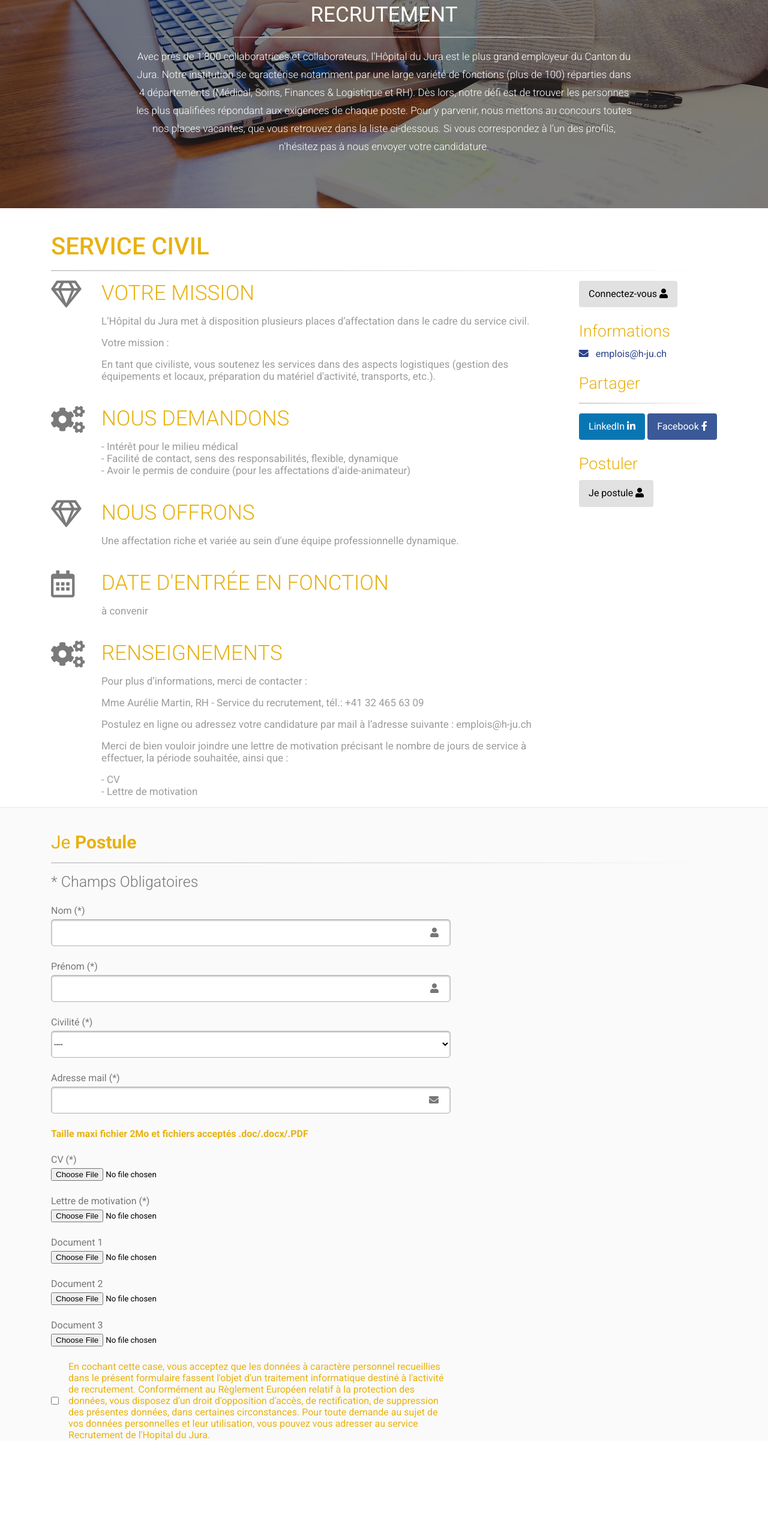
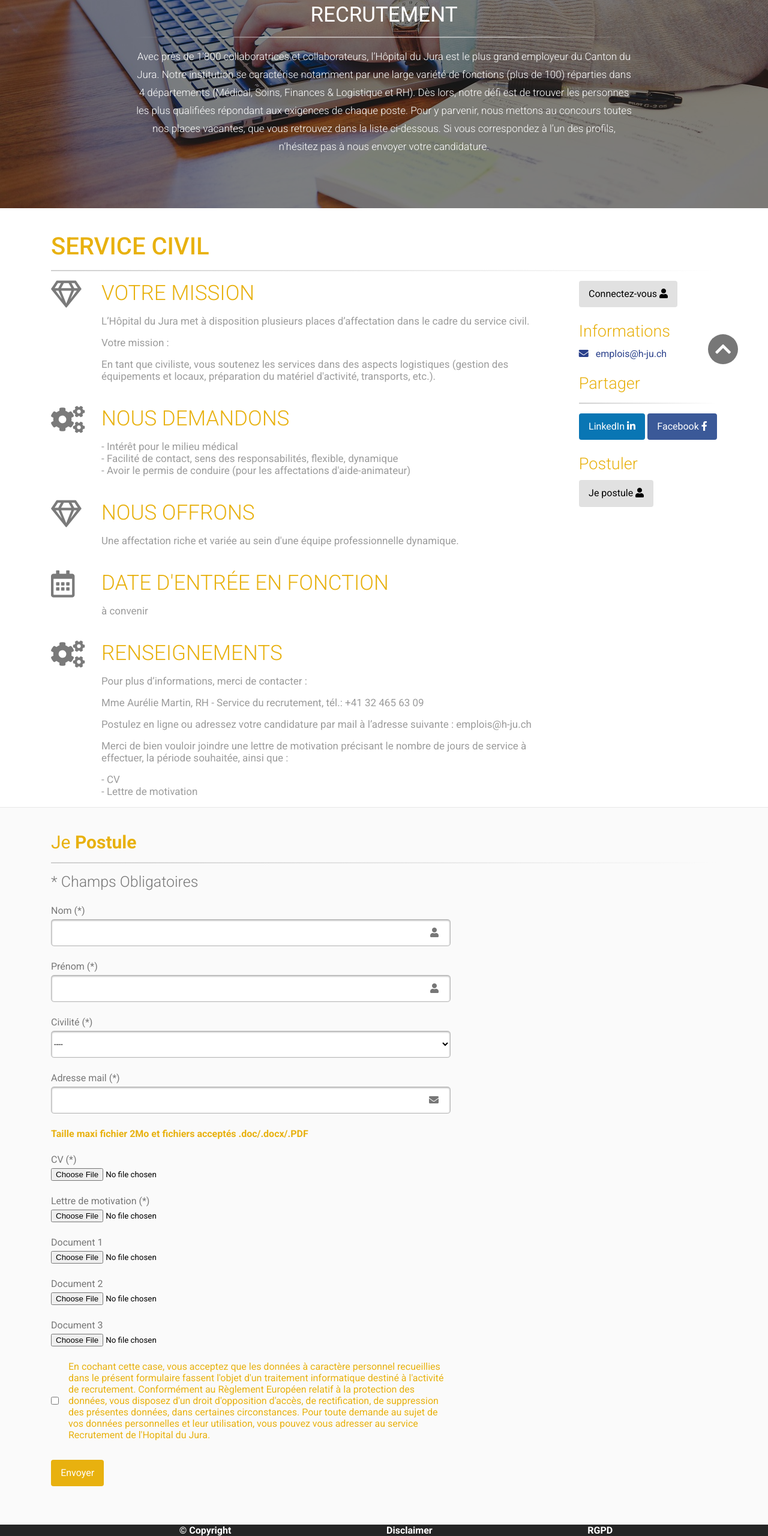
Before and after one commit to eloducrest/repro_site_albert, a plain HTML site: page index.html in a window 1280 px wide. Shown: the part 143-2703 px from the top of the page at 60% size. Before the commit the page ends 2544 px from the top, so only its background shows below. Drawn offline with Linux system fonts and the light colour scheme; some icons are missing.

Commit message:
add js to scroll button click + finish style. End of project

```diff
--- a/index.html
+++ b/index.html
@@ -157,7 +157,7 @@
 
                     <div class="aside-apply">
                         <span>Postuler</span>
-                        <a href="#i-postulate" class="btn btn-grey">
+                        <a id="postulate" class="btn btn-grey">
                             Je postule
                             <i class="fas fa-user"></i>
                         </a>
@@ -246,11 +246,52 @@
                             </label>
                         </div>
 
+                        <button class="btn btn-yellow">Envoyer</button>
+
                     </form>
                 </div>
             </div>
         </section>
     </main>
+
+    <div class="go-top-content">
+        <button id="go-top">
+            <i class="fa fa-chevron-up"></i>
+        </button>
+    </div>
+
+    <footer>
+        <ul class="nav-list">
+            <li>&copy; Copyright</li>
+            <li>Disclaimer</li>
+            <li>RGPD</li>
+        </ul>
+    </footer>
 </body>
 
+
+<!-- Scroll to form-->
+<script>
+    let buttonPostulate = document.querySelector("#postulate");
+    let formPostulate = document.querySelector("#i-postulate");
+
+    function goToForm() {
+        formPostulate.scrollIntoView();
+    }
+
+    buttonPostulate.addEventListener('click', goToForm);
+</script>
+
+
+<!-- Scroll to top button -->
+<script>
+    let goTop = document.querySelector("#go-top");
+
+    function goToTop() {
+        window.scrollTo(0, 0);
+    }
+
+    goTop.addEventListener('click',goToTop);
+</script>
+
 </html>
--- a/style.css
+++ b/style.css
@@ -5,6 +5,9 @@
 	box-sizing: border-box;
     margin: 0;
     font-family: 'Roboto', sans-serif;
+}
+html {
+    scroll-behavior: smooth;
 }
 .separator {
     border: none;
@@ -54,6 +57,28 @@
 }
 .btn-fb {
     background-color: #3b5998;
+}
+.btn-yellow {
+    color: white;
+    background-color: #E8B10F;
+}
+.go-top-content {
+    position: fixed;
+    bottom: 50px;
+    right: 50px;
+
+}
+#go-top {
+    border-radius: 50%;
+    height: 50px;
+    width: 50px;
+    cursor: pointer;
+    background-color: #777777;
+    border: none;
+}
+#go-top i {
+    color: #fff;
+    font-size: 30px;
 }
 
 
@@ -250,6 +275,7 @@
 }
 .contact-form-container {
     width: 60%;
+    padding-bottom: 4rem;
 }
 .contact-form-container span{
     font-size: 25px;
@@ -258,6 +284,7 @@
 }
 .contact-form-container form {
     margin-top: 1.5rem;
+
 }
 .contact-form-container form .input-content {
     display: flex;
@@ -286,6 +313,7 @@
 }
 .contact-form-container form .checkbox-content {
     display: flex;
+    margin-bottom: 2rem;
 }
 .contact-form-container form .checkbox-content label {
     color: #E8B10F;
@@ -295,6 +323,23 @@
     color: #E8B10F;
     font-weight: 600;
     margin-bottom: 1.5rem;
+}
+
+
+
+/* >>>> FOOTER <<<< */
+/* >>>> FOOTER <<<< */
+/* >>>> FOOTER <<<< */
+footer {
+    background-color: #252525;
+    color: #fff;
+    font-weight: bold;
+}
+
+footer ul.nav-list {
+    list-style-type: none;
+    display: flex;
+    justify-content: space-evenly;
 }
 
 /* >>>> !!! MEDIA QUERY !!! <<<< */
```
